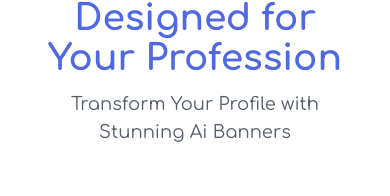
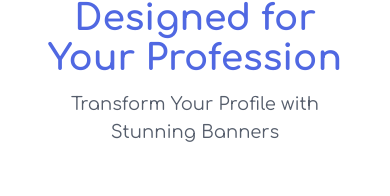
Before and after one commit to okhuaroboosayuki/BannerAi, a React (Vite) app: page / in a window 390 px wide. Shown: the part 209-405 px from the top of the page. Built offline with nearby package versions, Linux system fonts and the light colour scheme; a web font is replaced by a local one.

Commit message:
refactor Main component text and improve modal layout for better responsiveness

```diff
--- a/src/pages/Main.jsx
+++ b/src/pages/Main.jsx
@@ -103,7 +103,7 @@ const Main = () => {
     <main className="flex flex-col items-center justify-center w-full gap-9 sm:p-14 p-11">
       <div className="flex flex-col items-center gap-3 text-center">
         <h1 className="text-4xl font-bold sm:text-3xl text-Bluebell">Personalized Banners Designed for Your Profession</h1>
-        <p className="text-lg text-Pewter">Transform Your Profile with Stunning Ai Banners</p>
+        <p className="text-lg text-Pewter">Transform Your Profile with Stunning Banners</p>
       </div>
 
       <ToastContainer draggable />
@@ -180,13 +180,13 @@ const Main = () => {
 
       {openModal && generatedOutput && (
         <Modal>
-          <span className="self-end cursor-pointer" onClick={() => handleViewModal(false)}>
+          <span className="self-end cursor-pointer portrait:hidden landscape:block" onClick={() => handleViewModal(false)}>
             minimize modal
           </span>
 
           <SimpleBanner name={name} email={email} profession={profession} socialMedia={socialMedia} generatedOutput={generatedOutput} ref={bannerRef} />
 
-          <div className="flex justify-center gap-8">
+          <div className="justify-center gap-4 lg:gap-8 landscape:flex portrait:hidden">
             <Button type={"reset"} text={"reset"} className={"button bg-red-700 text-white hover:bg-red-500"} onClick={handleReset} />
             <Button type={"button"} text={"edit"} className={"button bg-gray-500 text-white hover:bg-gray-600"} />
             <Button type={"button"} text={"download banner"} className={"pry-button"} onClick={handleDownload} isLoading={isLoading} disabled={isLoading} />
```
